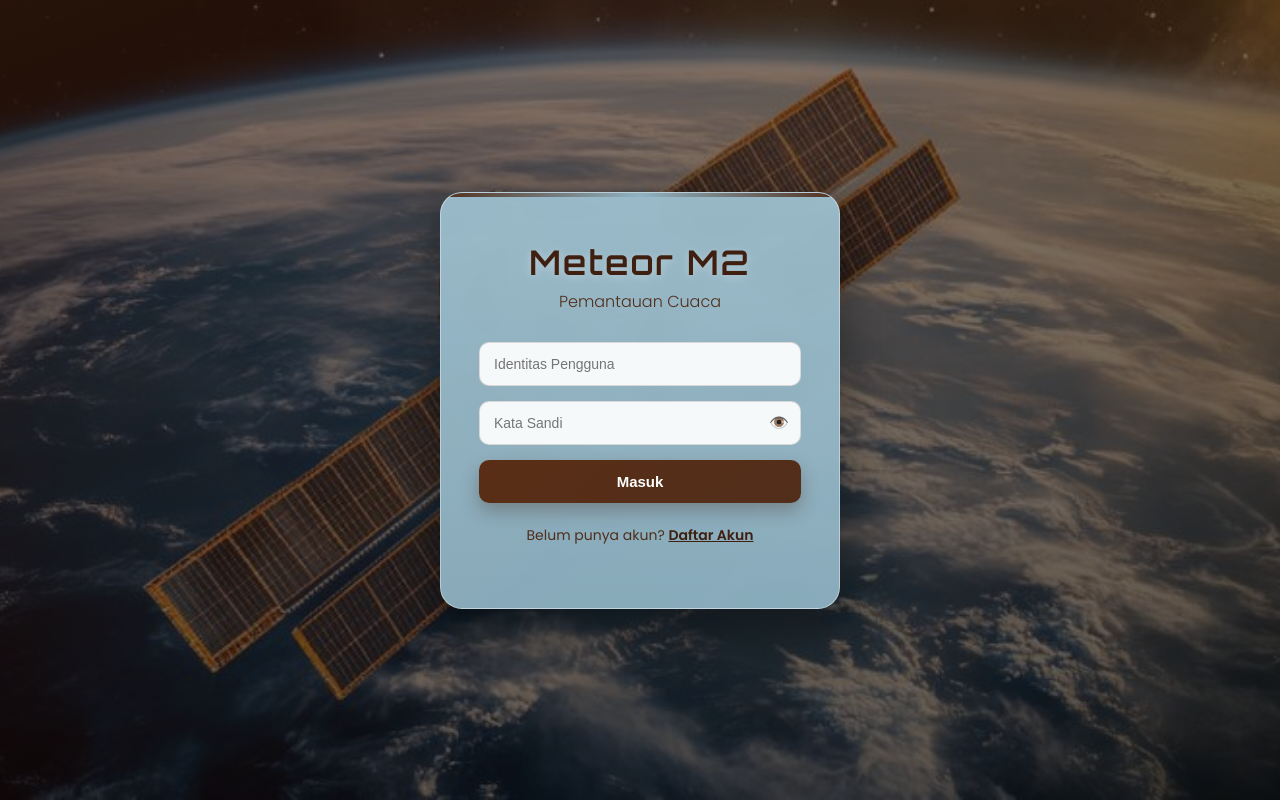
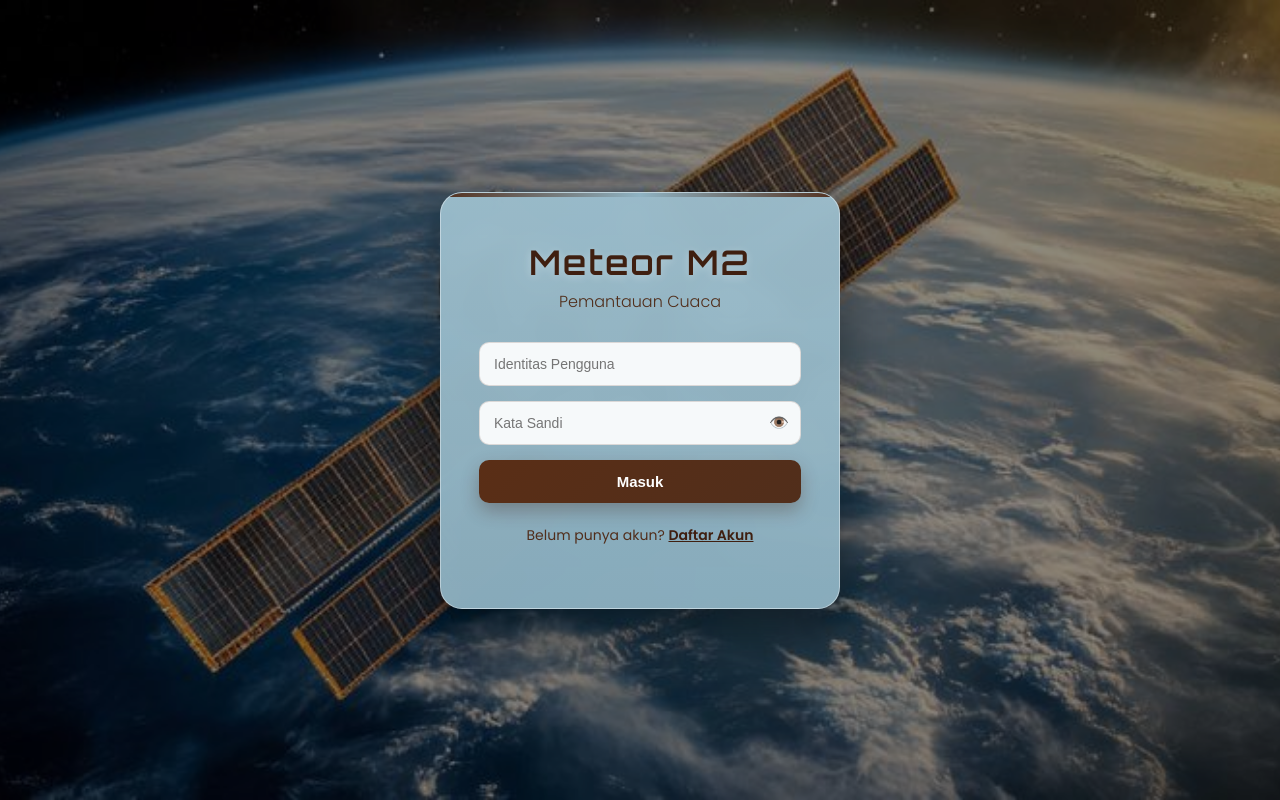
Before and after one commit to belsinkoka/meteorM2-Cloud-Monitoring, a Flask app: page /login in a window 1280 px wide. Run offline with Flask 3, Linux system fonts and the light colour scheme.

Commit message:
update login page

```diff
--- a/static/login.css
+++ b/static/login.css
@@ -34,7 +34,9 @@ body::before {
     content: "";
     position: absolute;
     inset: 0;
-    background: linear-gradient(160deg, rgba(63, 31, 16, 0.6), rgba(0, 0, 0, 0.62));
+    /* overlay gelap netral (bukan coklat) agar foto tetap jernih
+       dan kartu login tetap kontras */
+    background: rgba(0, 0, 0, 0.45);
     z-index: -1;
 }
 
```
